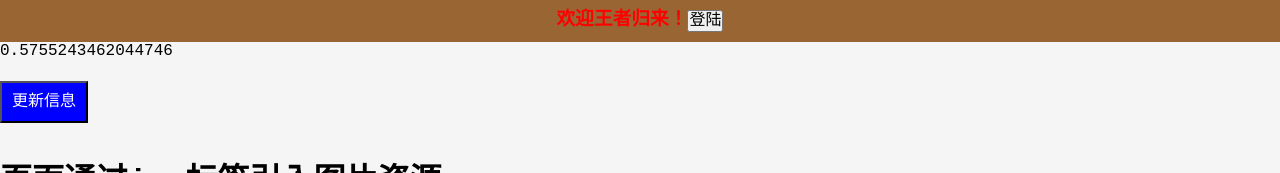
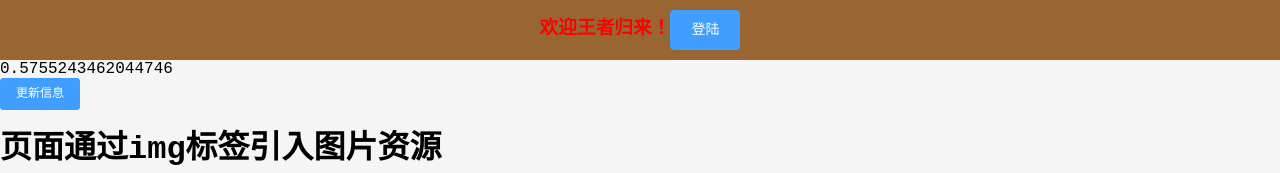
Before and after one commit to yigedabing/vue-manual, a Vue app: page / in a window 1280 px wide. Shown: the top 173 px of the page. Built offline with nearby package versions, Linux system fonts and the light colour scheme.

Commit message:
no message

```diff
--- a/src/App.vue
+++ b/src/App.vue
@@ -1,10 +1,10 @@
 <template>
   <div id="app">
     <hello-world :title="title">
-      <button slot="button" @click="login">登陆</button>
+      <el-button type="primary" slot="button" @click="login">登陆</el-button>
     </hello-world>
     <div class="msg">{{ msg }}</div>
-    <button class="button" @click="update">更新信息</button>
+    <el-button type="primary" size="small" class="button" @click="update">更新信息</el-button>
 
     <section>
       <h1>页面通过img标签引入图片资源</h1>
@@ -77,18 +77,6 @@
 
 <style scoped lang="scss">
   #app {
-    .button {
-      padding: 10px;
-      font-size: 16px;
-      color: #369;
-      background-color: blue;
-      margin: 20px 0;
-      color: #fff;
-      .msg {
-        margin: 10px;
-        font-size: 20px;
-      }
-    }
     .image-list {
       background-color: #dedede;
       display: flex;
--- a/src/components/hello-wrold.vue
+++ b/src/components/hello-wrold.vue
@@ -2,6 +2,7 @@
   <div class="hello-world">
     <h3>{{ title }}</h3>
     <slot name="button"></slot>
+    <section></section>
   </div>
 </template>
 
```
Lines whose indentation alone changed are shown as unchanged.
